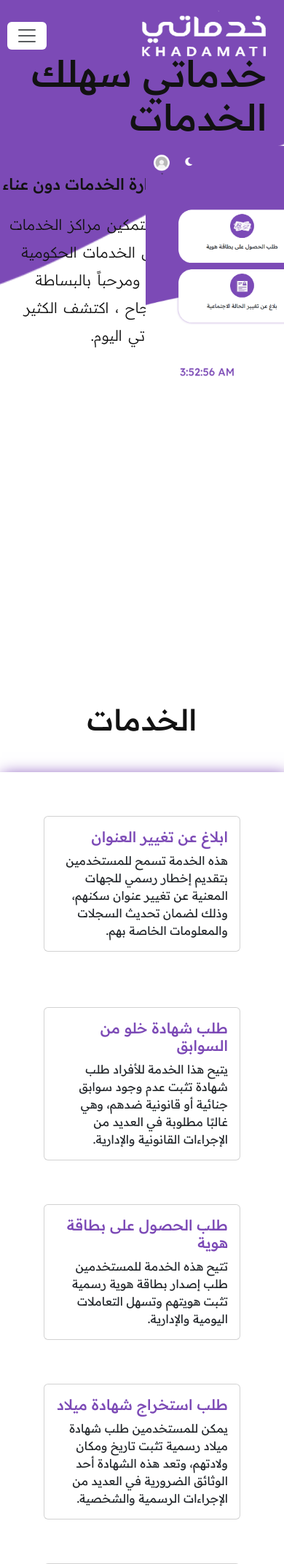
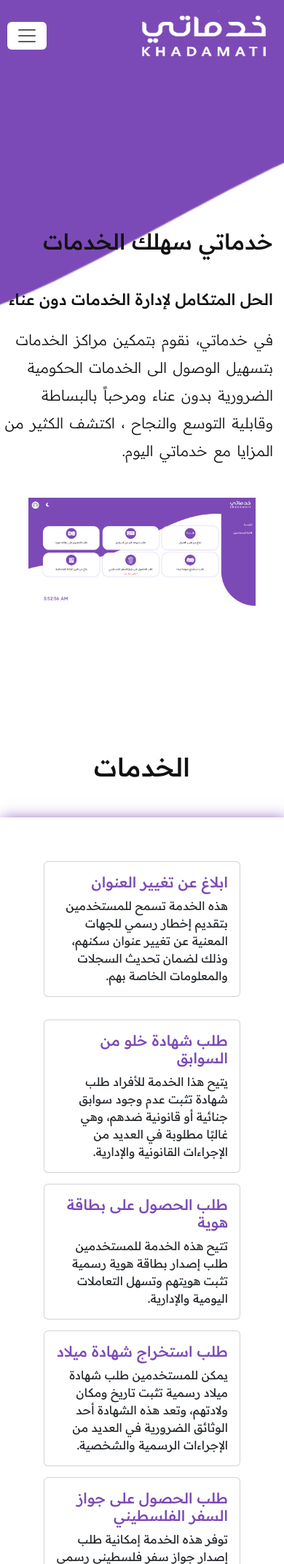
Before and after one commit to m7amd/my_services, a PHP site: page / in a window 390 px wide. Shown: the top 2143 px of the page at 73% size. Run offline with PHP 8.4, Linux system fonts and the light colour scheme.

Commit message:
make the site responsive

```diff
--- a/scss/_about-us.scss
+++ b/scss/_about-us.scss
@@ -1,6 +1,6 @@
-.about-us {
+.about-us {overflow-x: hidden;
   .title {
-    font-size: 60px !important;
+    font-size: 40px !important;
     &::before {
       left: 44%;
       width: 12%;
@@ -35,11 +35,18 @@
   }
 }
 
-
-@media (max-width: 767px) {
+// Phones
+@media (min-width: 57px) and (max-width: 767px) {
   .about-us {
-    .card {
-      width: 200px !important;
+    .title {
+      font-size: 35px !important;
+      &::before {
+        left: 37%;
+        width: 26%;
+      }
+    }
+    .flexx {
+      flex-direction: column;
     }
   }
 }
--- a/scss/_adv.scss
+++ b/scss/_adv.scss
@@ -37,10 +37,21 @@
     }
   }
 }
-
-@media (min-width: 576px) and (max-width: 991px) {
+// Phones
+@media (min-width: 57px) and (max-width: 767px) {
   .adv {
+    .title {
+      font-size: 35px !important;
+      &::before {
+        left: 36%;
+        width: 28%;
+      }
+    }
     .container {
+      .row {
+        margin-top: 0 !important;
+        gap: 15px !important;
+      }
       .card-body {
         flex: 1 1 auto !important;
         .card-text {
--- a/scss/_contact.scss
+++ b/scss/_contact.scss
@@ -1,5 +1,5 @@
 .contact {
-  overflow: hidden;
+  overflow-x: hidden;
   .title {
     font-size: 40px !important;
     &::before {
@@ -41,19 +41,30 @@
         }
       }
       .img {
+        flex: 1;
         text-align: center;
-        flex: 1;
       }
     }
   }
 }
-
-@media (max-width: 1399px) {
+// Phones
+@media (min-width: 57px) and (max-width: 767px) {
   .contact {
-    .form {
-      text-align: center;
-      input, textarea {
-        margin: 0 auto;
+    .title {
+      font-size: 35px !important;
+      &::before {
+        left: 31%;
+        width: 38%;
+      }
+    }
+    .flexx {
+      flex-direction: column;
+      .form {
+        form {
+          input, textarea {
+            width: 100% !important;
+          }
+        }
       }
     }
   }
--- a/scss/_footer.scss
+++ b/scss/_footer.scss
@@ -1,15 +1,15 @@
 .footer {
-  overflow: hidden;
+  overflow-x: hidden;
   background-color: $dark;
   margin-top: 150px;
   padding: 40px;
   .flexx {
-    text-align: center;
     display: flex;
     flex-wrap: wrap;
     justify-content: space-between;
     align-items: center;
     gap: 50px;
+    text-align: center;
     .logo {
       flex: 1;
     }
@@ -37,11 +37,11 @@
   }
 }
 
-
-@media (max-width:576px) {
+// Phones
+@media (min-width: 57px) and (max-width: 767px) {
   .footer {
-    .social {
-      justify-content: center;
+    .flexx {
+      flex-direction: column;
     }
   }
 }
--- a/scss/_hero.scss
+++ b/scss/_hero.scss
@@ -88,6 +88,7 @@
   }
 }
 
+// Laptops
 @media (min-width: 992px) and (max-width:1399px){
   .hero {
     .lead {
@@ -105,3 +106,49 @@
     }
   }
 }
+
+// Phones
+@media (min-width: 57px) and (max-width: 767px) {
+  .hero {
+    nav {
+      .links {
+        padding-top: 20px !important;
+      }
+      .line {
+        display: none !important;
+      }
+      .moon {
+        right: 368px !important;
+      }
+      .navbar-toggler {
+        &:focus {
+          border: 1px solid red;
+        }
+      }
+    }
+    .hero-section {
+      .text {
+        position: relative;
+        right: 0;
+        bottom: 0;
+        padding-right: 15px !important;
+        h2 {
+          font-size: 30px !important;
+          margin-top: 215px !important;
+        }
+        h4 {
+          margin-bottom: 45px !important;
+        }
+      }
+      .img {
+        position: relative;
+        left: 0;
+        top: 0;
+        text-align: center;
+        img {
+          width: 80%;
+        }
+      }
+    }
+  }
+}
--- a/scss/_logingui.scss
+++ b/scss/_logingui.scss
@@ -41,3 +41,18 @@
     }
   }
 }
+
+// Phones
+@media (min-width: 57px) and (max-width: 767px) {
+  .formm {
+    nav {
+      .links {
+        padding-top: 28px;
+      }
+    }
+    .loginForm {
+      width: 100% !important;
+      height: 500px;
+    }
+  }
+}
--- a/scss/_services.scss
+++ b/scss/_services.scss
@@ -23,11 +23,23 @@
     }
   }
 }
-
+// Phones
 @media (min-width: 57px) and (max-width: 767px) {
   .services {
-    .card-body {
-      flex: 1 1 auto !important;
+    .title {
+      font-size: 35px !important;
+      &::before {
+        left: 36%;
+        width: 27%;
+      }
+    }
+    .container {
+      .row {
+        gap: 15px !important;
+        .card-body {
+          flex: 1 1 auto !important;
+        }
+      }
     }
   }
 }
--- a/scss/main.css
+++ b/scss/main.css
@@ -99,6 +99,42 @@
     width: 400px !important;
   }
 }
+@media (min-width: 57px) and (max-width: 767px) {
+  .hero nav .links {
+    padding-top: 20px !important;
+  }
+  .hero nav .line {
+    display: none !important;
+  }
+  .hero nav .moon {
+    right: 368px !important;
+  }
+  .hero nav .navbar-toggler:focus {
+    border: 1px solid red;
+  }
+  .hero .hero-section .text {
+    position: relative;
+    right: 0;
+    bottom: 0;
+    padding-right: 15px !important;
+  }
+  .hero .hero-section .text h2 {
+    font-size: 30px !important;
+    margin-top: 215px !important;
+  }
+  .hero .hero-section .text h4 {
+    margin-bottom: 45px !important;
+  }
+  .hero .hero-section .img {
+    position: relative;
+    left: 0;
+    top: 0;
+    text-align: center;
+  }
+  .hero .hero-section .img img {
+    width: 80%;
+  }
+}
 .services {
   overflow: hidden;
 }
@@ -126,12 +162,25 @@
 }
 
 @media (min-width: 57px) and (max-width: 767px) {
-  .services .card-body {
+  .services .title {
+    font-size: 35px !important;
+  }
+  .services .title::before {
+    left: 36%;
+    width: 27%;
+  }
+  .services .container .row {
+    gap: 15px !important;
+  }
+  .services .container .row .card-body {
     flex: 1 1 auto !important;
   }
 }
+.about-us {
+  overflow-x: hidden;
+}
 .about-us .title {
-  font-size: 60px !important;
+  font-size: 40px !important;
 }
 .about-us .title::before {
   left: 44%;
```
Also changed, not shown: other parts of scss/main.css (+50 -16 lines), 1 other file.
